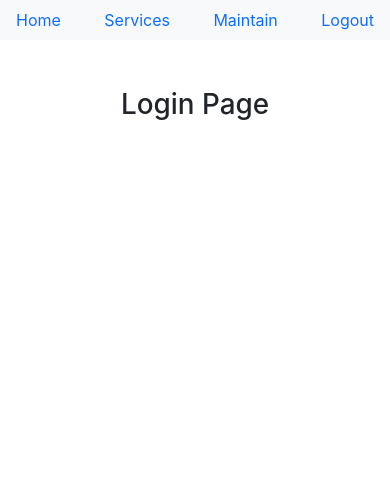
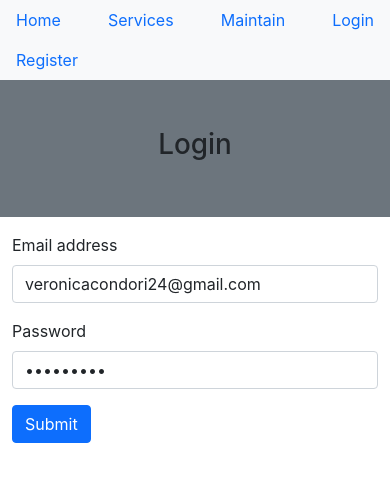
Before and after one commit to Veronica2484/LCBook, a React (Create React App) app in the folder client/: page /login in a window 390 px wide. Shown: the top 482 px of the page. Built offline with nearby package versions, Linux system fonts and the light colour scheme.

Commit message:
Login Form

```diff
--- /dev/null
+++ b/client/src/actions/auth.js
@@ -0,0 +1,10 @@
+//Funtionas to post and get data
+import axios from 'axios'
+
+//register function
+export const register = async (user) =>
+  await axios.post(`${process.env.REACT_APP_API}/register`, user)
+
+//login function to send a post request to the login end point
+export const login = async (user) =>
+  await axios.post(`${process.env.REACT_APP_API}/login`, user)
--- a/client/src/auth/Login.js
+++ b/client/src/auth/Login.js
@@ -1,7 +1,65 @@
+import { useState } from 'react'
+import { toast } from 'react-toastify'
+import { login } from '../actions/auth'
+import LoginForm from '../components/LoginForm'
+//to update the state we import useDispatch
+import { useDispatch } from 'react-redux'
 //create a arrow function
+const Login = ({ history }) => {
+  const [email, setEmail] = useState('veronicacondori24@gmail.com')
+  const [password, setPassword] = useState('123456789')
 
-const Login = () => {
-  return <div className="container-fluid h1 p-5 text-center">Login Page</div>
+  //put the useDisoatch function in a variable
+  const dispatch = useDispatch()
+
+  const submitForm = async (e) => {
+    e.preventDefault()
+    console.log('Send Login Information', { email, password })
+    try {
+      //sending email and password to login
+      let res = await login({ email, password })
+      if (res.data) {
+        console.log(
+          'Save user res in redux and local storage then redirect ===>'
+        )
+        // console.log(res.data)
+        //save user and token to local storage
+        window.localStorage.setItem('auth', JSON.stringify(res.data))
+        //save user and token to redux
+        dispatch({
+          type: 'LOGGED_IN_USER',
+          payload: res.data,
+        })
+        history.push('/')
+      }
+    } catch (err) {
+      console.log(err)
+      if (err.response.status === 400) toast.error(err.response.data)
+      //if (err.response.status === 400) toast(err.response.data)
+    }
+  }
+
+  return (
+    <>
+      <div className="container-fluid bg-secondary p-5 text-center">
+        <h1>Login</h1>
+      </div>
+
+      <div className="container">
+        <div className="row">
+          <div className="col-md-6 offset-md-3">
+            <LoginForm
+              submitForm={submitForm}
+              email={email}
+              setEmail={setEmail}
+              password={password}
+              setPassword={setPassword}
+            />
+          </div>
+        </div>
+      </div>
+    </>
+  )
 }
 
 export default Login
--- /dev/null
+++ b/client/src/components/LoginForm.js
@@ -0,0 +1,39 @@
+const LoginForm = ({
+  //we pass those as props from the parent component (Register)
+  submitForm,
+  email,
+  setEmail,
+  password,
+  setPassword,
+}) => (
+  <form onSubmit={submitForm} className="mt-3">
+    <div className="form-group mb-3">
+      <label className="form-label">Email address</label>
+      <input
+        className="form-control"
+        type="email"
+        placeholder="Enter email"
+        value={email}
+        onChange={(e) => setEmail(e.target.value)}
+        required
+      />
+    </div>
+
+    <div className="form-group mb-3">
+      <label className="form-label">Password</label>
+      <input
+        className="form-control"
+        type="password"
+        placeholder="Enter password"
+        value={password}
+        onChange={(e) => setPassword(e.target.value)}
+        required
+      />
+    </div>
+    <button disabled={!email || !password} className="btn btn-primary">
+      Submit
+    </button>
+  </form>
+)
+
+export default LoginForm
--- a/client/src/reducers/authLog.js
+++ b/client/src/reducers/authLog.js
@@ -1,8 +1,13 @@
-//2.Reducer function which takes an state and an action and returns an object. Like increment
-export const authenticationReducer = (
-  state = { name: 'James', role: 'marketing' },
-  action
-) => {
+let userState
+
+//If it has the userState in the local storage, redux will take that state and will assign to state
+if (window.localStorage.getItem('auth')) {
+  userState = JSON.parse(window.localStorage.getItem('auth'))
+} else {
+  userState = null
+}
+//Reducer function which takes an state and an action and returns an object. Like increment
+export const authenticationReducer = (state = userState, action) => {
   switch (action.type) {
     case 'LOGGED_IN_USER':
       return { ...state, ...action.payload }
--- a/client/src/reducers/index.js
+++ b/client/src/reducers/index.js
@@ -4,7 +4,7 @@ import { authenticationReducer } from './authLog'
 
 //3. combine multiple reducers
 const rootReducer = combineReducers({
-  user: authenticationReducer,
+  auth: authenticationReducer,
 })
 
 export default rootReducer
```
Also changed, not shown: 1 other file (tests, documents, lock files or other folders).
